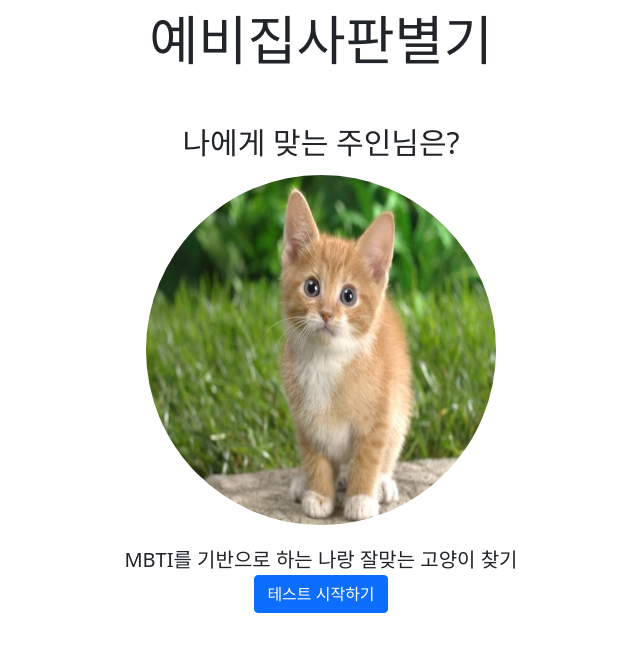
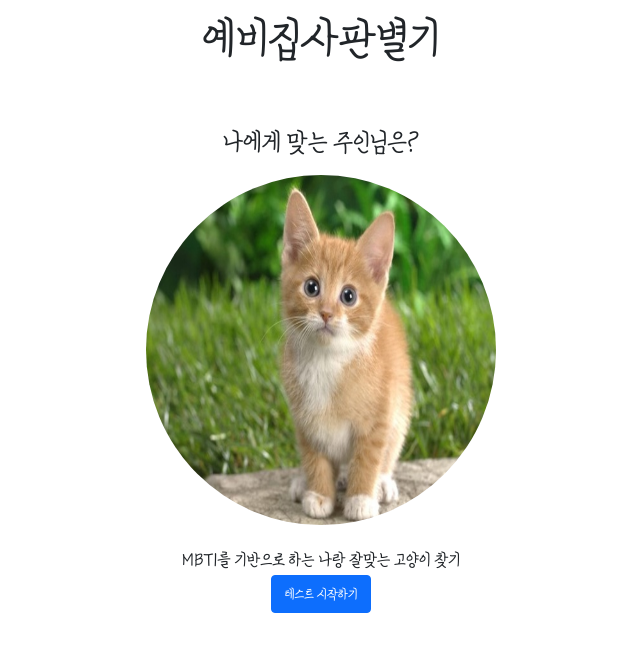
Before and after one commit to tood21/mbti-, a React (Create React App) app: page / in a window 1280 px wide. Shown: the top 652 px of the page, without its empty margins (319-959 px from the left). Built offline with nearby package versions, Linux system fonts and the light colour scheme.

Commit message:
라우팅 설정

```diff
--- a/package.json
+++ b/package.json
@@ -10,6 +10,7 @@
     "react": "^18.0.0",
     "react-bootstrap": "^2.3.0",
     "react-dom": "^18.0.0",
+    "react-router-dom": "^6.3.0",
     "react-scripts": "5.0.1",
     "styled-components": "^5.3.5",
     "web-vitals": "^2.1.4"
--- /dev/null
+++ b/src/App.css
@@ -0,0 +1,8 @@
+.App {
+  font-family: SimKyungha;
+}
+
+@font-face {
+  font-family: "SimKyungha";
+  src: url("./assets/fonts/SimKyungha.ttf");
+}
--- a/src/App.js
+++ b/src/App.js
@@ -1,8 +1,18 @@
-import logo from "./logo.svg";
+// import logo from "./logo.svg";
 import Home from "./pages/Home";
+import Question from "./pages/Question";
+import Result from "./pages/Result";
+import { Routes, Route } from "react-router-dom";
+import "./App.css";
 
 function App() {
-  return <Home />;
+  return (
+    <Routes>
+      <Route path='/' element={<Home />} />
+      <Route path='/question' element={<Question />} />
+      <Route path='/result' element={<Result />} />
+    </Routes>
+  );
 }
 
 export default App;
--- a/src/index.js
+++ b/src/index.js
@@ -4,11 +4,14 @@ import "./index.css";
 import App from "./App";
 import reportWebVitals from "./reportWebVitals";
 import "bootstrap/dist/css/bootstrap.min.css";
+import { BrowserRouter } from "react-router-dom";
 
 const root = ReactDOM.createRoot(document.getElementById("root"));
 root.render(
   <React.StrictMode>
-    <App />
+    <BrowserRouter>
+      <App />
+    </BrowserRouter>
   </React.StrictMode>
 );
 
--- a/src/pages/Home.js
+++ b/src/pages/Home.js
@@ -2,8 +2,15 @@ import React from "react";
 import styled from "styled-components";
 import PangImage from "../assets/cat1.jpg";
 import Button from "react-bootstrap/Button";
+import { useNavigate } from "react-router-dom";
 
 const Home = () => {
+  const navigate = useNavigate();
+
+  const handleClickButton = () => {
+    navigate("/question");
+  };
+
   return (
     <Wrapper>
       <Header>예비집사판별기</Header>
@@ -18,7 +25,12 @@ const Home = () => {
           />
         </LogoImage>
         <Desc>MBTI를 기반으로 하는 나랑 잘맞는 고양이 찾기</Desc>
-        <Button>테스트 시작하기</Button>
+        <Button
+          style={{ fontFamily: "SimKyungha" }}
+          onClick={handleClickButton}
+        >
+          테스트 시작하기
+        </Button>
       </Contents>
     </Wrapper>
   );
@@ -36,6 +48,7 @@ const Header = styled.div`
   display: flex;
   justify-content: center;
   align-items: center;
+  font-family: "SimKyungha";
 `;
 
 const Contents = styled.div`
@@ -48,6 +61,7 @@ const Contents = styled.div`
 const Title = styled.div`
   font-size: 30px;
   margin-top: 40px;
+  font-family: "SimKyungha";
 `;
 
 const LogoImage = styled.div`
@@ -57,4 +71,5 @@ const LogoImage = styled.div`
 const Desc = styled.div`
   font-size: 20px;
   margin-top: 20px;
+  font-family: "SimKyungha";
 `;
```
Also changed, not shown: src/assets/fonts/SimKyungha.ttf (added), 1 other file (tests, documents, lock files or other folders).
